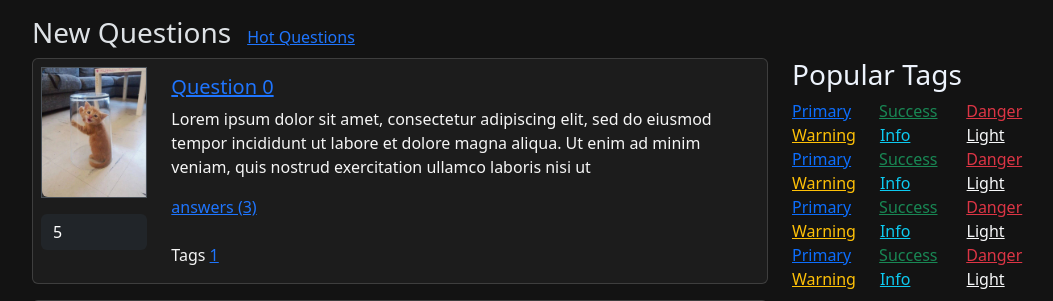
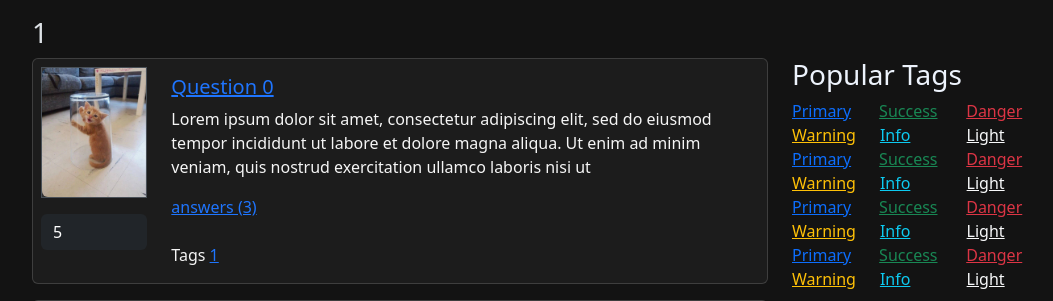
Before and after one commit to goriiin/VKed-web, a Django app: page /tag/1 in a window 1280 px wide. Shown: the part 68-369 px from the top of the page, without its empty margins (50-1103 px from the left). Run offline with Django 5.2, Linux system fonts and the light colour scheme; some libraries are stand-ins or nearby versions.

Commit message:
fix bugs part 2

```diff
--- a/app/urls.py
+++ /dev/null
@@ -1,14 +0,0 @@
-from django.urls import path
-from app import views
-
-urlpatterns = {
-    path('', views.index, name='index'),
-    path('hot', views.hot, name='hot'),
-    path('question/<int:question_id>', views.question, name='question'),
-    path('ask', views.ask, name='ask'),
-    path('signup', views.sign_up, name='sign_up'),
-    path('login', views.login, name='login'),
-    path('settings', views.settings, name='settings'),
-    path('tag/<str:tag_name>', views.tag, name='tag'),
-    path('logout', views.logout_view, name='login'),
-}
--- a/app/views.py
+++ b/app/views.py
@@ -6,6 +6,7 @@ from django.shortcuts import render, redirect
 
 QUESTIONS = [
     {
+        "id": i,
         "title": f"Question {i}",
         "text": f"Lorem ipsum dolor sit amet, consectetur adipiscing elit, sed do eiusmod tempor incididunt ut labore "
                 f"et dolore magna aliqua. Ut enim ad minim veniam, quis nostrud exercitation ullamco laboris nisi ut ",
@@ -22,7 +23,13 @@ ANSWERS = [
 
 
 def pagination(request, items, count=3):
-    page_num = int(request.GET.get('page', 1))
+    page_num = request.GET.get('page', 1)
+    try:
+        page_num = int(page_num)
+    except ValueError:
+        # Обработка случая, когда параметр 'page' не является целым числом
+        page_num = 1
+
     paginator = Paginator(items, count)
     page_obj = paginator.get_page(page_num)
     return paginator, page_obj, page_num
@@ -31,6 +38,7 @@ def pagination(request, items, count=3):
 def index(request):
     paginator, questions, page_num = pagination(request, QUESTIONS)
     return render(request, "index.html", {"questions": questions, "paginator": paginator})
+
 
 
 def hot(request):
@@ -59,10 +67,11 @@ def sign_up(request):
 
 def tag(request, tag_name):
     Q = QUESTIONS.copy()
+    print(tag_name)
     for q in Q:
         q["tags"] = [tag_name]
     paginator, questions, page_num = pagination(request, Q)
-    return render(request, "index.html", {"questions": questions, "paginator": paginator})
+    return render(request, "tag.html", {"tag": tag_name, "questions": questions, "paginator": paginator})
 
 
 def settings(request):
@@ -70,5 +79,4 @@ def settings(request):
 
 
 def logout_view(request):
-    logout(request)
-    return redirect("/login", permanent=True)
+    return redirect("/login")
--- a/askme_koshenkov/urls.py
+++ b/askme_koshenkov/urls.py
@@ -17,7 +17,17 @@ Including another URLconf
 from django.contrib import admin
 from django.urls import path, include
 
+from app import views
+
 urlpatterns = [
-    path('', include('app.urls'), name='index'),
     path('admin/', admin.site.urls),
+    path('', views.index, name='index'),
+    path('hot', views.hot, name='hot'),
+    path('question/<int:question_id>', views.question, name='question'),
+    path('ask', views.ask, name='ask'),
+    path('signup', views.sign_up, name='sign_up'),
+    path('login', views.login, name='login'),
+    path('settings', views.settings, name='settings'),
+    path('tag/<str:tag_name>', views.tag, name='tag'),
+    path('logout', views.logout_view, name='logout'),
 ]
--- a/templates/ask.html
+++ b/templates/ask.html
@@ -7,9 +7,10 @@
 
 {% block head %}
     <div class="d-flex gap-3 align-items-center">
-        <h1 class="white">New Questions</h1>
+        <h1 class="white">Your question...</h1>
     </div>
 {% endblock %}
+
 {% block content %}
     <div class="col-8">
         {% include 'layouts/error.html' with ERROR="ошибка"%}
--- a/templates/index.html
+++ b/templates/index.html
@@ -10,12 +10,12 @@
         <h3 href="/">New Questions</h3>
         <a href="/hot">Hot Questions</a>
     </div>
-{% endblock %}
+{% endblock head %}
 
 {% block content %}
     <div class="col-8">
         {% for question in questions %}
-               {% include 'layouts/question.html' with item=question %}
+            {% include "layouts/question.html" with item=question %}
         {% endfor %}
         <div class="me-3">
             {% include 'layouts/pagination.html' with items=questions %}
--- a/templates/layouts/nav.html
+++ b/templates/layouts/nav.html
@@ -2,7 +2,7 @@
 
 <nav class="navbar nav-color">
         <div class="container-sm-fluid container-lg">
-            <a class="navbar-brand fw-bold white nav-brand-hover" href="hot">
+            <a class="navbar-brand fw-bold white nav-brand-hover" href="{% url 'index' %}">
                 ВОПРОСЫ?
             </a>
             <form class="d-flex" role="search">
@@ -43,8 +43,8 @@
                         Dr. Pepper
                     </div>
                     <div>
-                        <a href="/settings">Settings</a>
-                        <a href="/logout">Log out</a>
+                        <a href="{% url 'settings' %}">Settings</a>
+                        <a href="{% url 'logout' %}">Log out</a>
                     </div>
                 </div>
             </div>
--- a/templates/layouts/question.html
+++ b/templates/layouts/question.html
@@ -17,18 +17,18 @@
         <div class="col">
             <div class="card-body">
                 <h5 class="card-title">
-                    <a href="/question.html">{{ item.title }}</a>
+                    <a href="{% url 'question' item.id %}">{{ item.title }}</a>
                 </h5>
                 <p class="card-text">
                     {{ item.text }}
                 </p>
                 <div class="col">
-                    <a class="row container mb-4" href="/question.html">answers (3)</a>
+                    <a class="row container mb-4" href="{% url 'question' item.id %}">answers (3)</a>
                     <div class="row mb-0">
                         <div class="col">
                             <span>Tags</span>
                             {% for tag in item.tags %}
-                            <a href="/tag/{{ tag }}">{{ tag }}</a>
+                                <a href="{% url 'tag' tag %}">{{ tag }}</a>
                             {% endfor %}
                         </div>
                     </div>
--- a/templates/layouts/unsaligned_nav.html
+++ b/templates/layouts/unsaligned_nav.html
@@ -2,7 +2,7 @@
 
 <nav class="navbar nav-color">
         <div class="container-sm-fluid container-lg">
-            <a class="navbar-brand fw-bold white nav-brand-hover" href="hot">
+            <a class="navbar-brand fw-bold white nav-brand-hover" href="{% url 'login' %}">
                 ВОПРОСЫ?
             </a>
             <form class="d-flex" role="search">
@@ -34,8 +34,8 @@
             </form>
 
             <div class="d-flex gap-3 align-items-center" style="height: 50px">
-                <a class="m-3" href="/login">Login</a>
-                <a class="m-3" href="/signup">Register</a>
+                <a class="m-3" href="{% url 'login' %}">Login</a>
+                <a class="m-3" href="{% url 'signup' %}">Register</a>
 
             </div>
         </div>
--- a/templates/signup.html
+++ b/templates/signup.html
@@ -46,7 +46,7 @@
             </h5>
         </div>
         <div class="float-left col-3">
-            <img src="../static/img/photo_2024-03-09_21-45-42.jpg"
+            <img src="{% static 'img/photo_2024-03-09_21-45-42.jpg' %}"
                  class="start-0 border-1 border-white w-75" alt="...">
         </div>
         <div class="mt-3">
--- a/templates/tag.html
+++ b/templates/tag.html
@@ -7,11 +7,9 @@
 
 {% block head %}
     <div class="d-flex gap-3 align-items-center">
-        <h3>
-            {{ tag_name }}
-        </h3>
+        <h3> {{ tag }}</h3>
     </div>
-{% endblock %}
+{% endblock head %}
 
 {% block content %}
     <div class="col-8">
```
Also changed, not shown: templates/layouts/base.html (+7 -3 lines). Lines whose indentation alone changed are shown as unchanged.
